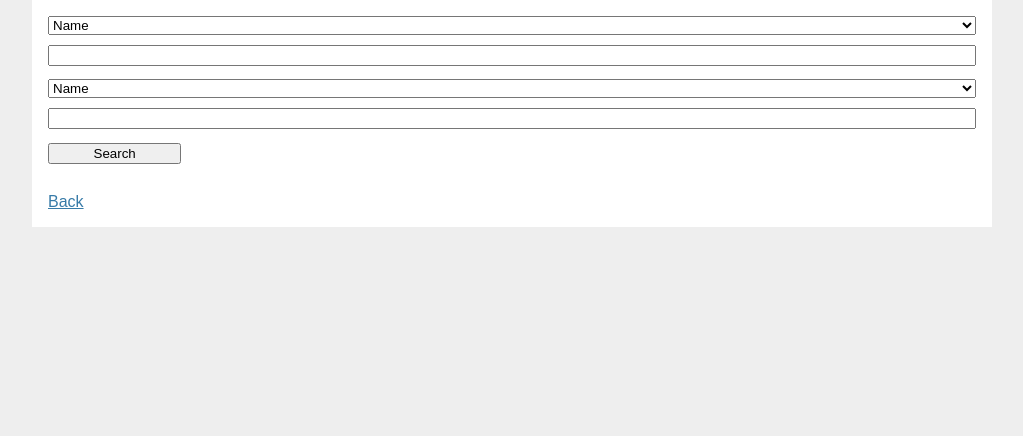
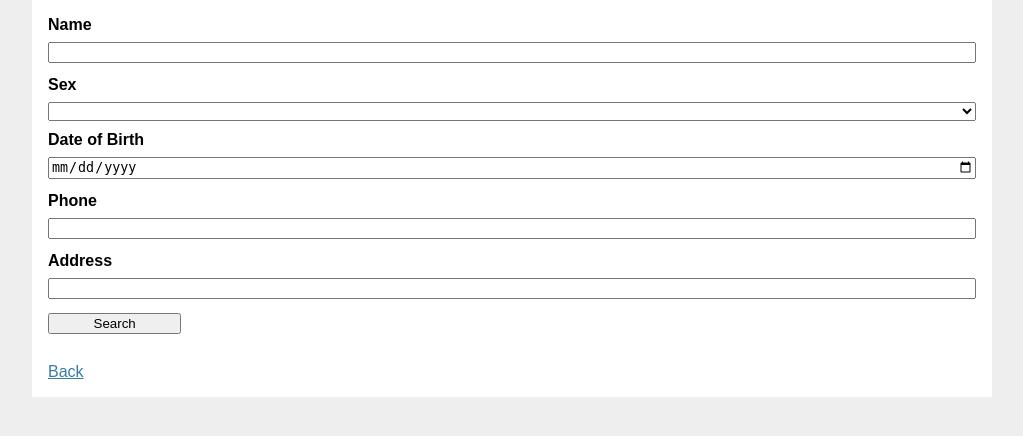
Before and after one commit to alfaloo/Model_Collection, a Flask app: page /search in a window 1280 px wide. Shown: the part 98-534 px from the top of the page, without its empty margins (128-1151 px from the left). Run offline with Flask 3, Linux system fonts and the light colour scheme; a user stored in the database is signed in; data comes from the database, SQL or seed files in the repository; parts of the project's set-up code (start-up, migrations or seed data) failed here and were passed over.

Commit message:
Updated search feature

```diff
--- a/flaskr/__init__.py
+++ b/flaskr/__init__.py
@@ -3,7 +3,7 @@ import os
 from flask import Flask, render_template, request, session
 from flask_sqlalchemy import SQLAlchemy
 from datetime import datetime
-from flask_migrate import migrate
+from flask_migrate import Migrate
 
 # flask --app flaskr run --debug
 
--- a/flaskr/blog.py
+++ b/flaskr/blog.py
@@ -57,23 +57,43 @@ def add_patient():
 @login_required
 def search():
     if request.method == 'POST':
-        criteria_1 = request.form['criteria_1']
-        criteria_1_value = request.form['criteria_1_value']
-        double_criteria = False
-        criteria_2 = None
-        criteria_2_value = None
+        name = request.form['name']
+        sex = request.form['sex']
+        date_of_birth = request.form['date_of_birth']
+        phone = request.form['phone']
+        address = request.form['address']
+        empty_search = True;
 
-        if request.form['criteria_2_value'] != "":
-            double_criteria = True
-            criteria_2 = request.form['criteria_2']
-            criteria_2_value = request.form['criteria_2_value']
+        query = 'SELECT * FROM patient p WHERE'
+        if name:
+            empty_search = False;
+            query += f' name = "{name}" AND'
+        if sex != "empty":
+            empty_search = False;
+            query += f' sex = "{sex}" AND'
+        if date_of_birth:
+            empty_search = False;
+            query += f' date_of_birth = "{date_of_birth}" AND'
+        if phone:
+            empty_search = False;
+            query += f' phone = "{phone}" AND'
+        if address:
+            empty_search = False;
+            query += f' address = "{address}" AND'
+
+        query = query[:-3]
 
         db = get_db()
-        query = f'SELECT * FROM patient WHERE {criteria_1} = "{criteria_1_value}"'
-        if double_criteria:
-            query += f' AND {criteria_2} = "{criteria_2_value}"'
-        query += ' ORDER BY name DESC;'
-        patients = db.execute(query).fetchall()
+        if empty_search:
+            patients = db.execute(
+                'SELECT p.id, name, sex, date_of_birth, phone, address'
+                ' FROM patient p'
+                ' ORDER BY name ASC'
+            ).fetchall()
+        else:
+            query += 'ORDER BY name DESC;'
+            patients = db.execute(query).fetchall()
+
         return render_template('blog/index.html', patients=patients)
 
     return render_template('blog/search.html')
--- a/flaskr/templates/blog/add_patient.html
+++ b/flaskr/templates/blog/add_patient.html
@@ -8,12 +8,13 @@
   <form method="post">
     <label for="name">Name</label>
     <input name="name" id="name" value="{{ request.form['name'] }}" required>
+    <label for="sex">Sex</label>
     <select id="sex" name="sex">
         <option value="male">male</option>
         <option value="female">female</option>
     </select>
     <label for="date_of_birth">Date of Birth</label>
-    <input name="date_of_birth" id="date_of_birth" value="{{ request.form['date_of_birth'] }}" required>
+    <input type="date" name="date_of_birth" id="date_of_birth" value="{{ request.form['date_of_birth'] }}" required>
     <label for="phone">Phone</label>
     <input name="phone" id="phone" value="{{ request.form['phone'] }}" required>
     <label for="address">Address</label>
--- a/flaskr/templates/blog/index.html
+++ b/flaskr/templates/blog/index.html
@@ -12,7 +12,7 @@
       <header>
         <div>
           <h1>{{ patient['name'] }}</h1>
-          <p>sex: {{ patient['sex'] }}, DOB: {{ patient['date_of_birth'] }}</p>
+          <p>Sex: {{ patient['sex'] }}, DOB: {{ patient['date_of_birth'] }}</p>
         </div>
         {% if g.user['is_admin'] == 1 %}
           <a class="action" href="{{ url_for('blog.update_patient', patient_id=patient['id']) }}">Edit</a>
--- a/flaskr/templates/blog/search.html
+++ b/flaskr/templates/blog/search.html
@@ -6,24 +6,20 @@
 
 {% block content %}
   <form method="post">
-    <select id="criteria_1" name="criteria_1">
-        <option value="name">Name</option>
-        <option value="sex">Sex</option>
-        <option value="date_of_birth">Date of Birth</option>
-        <option value="phone">Phone</option>
-        <option value="address">Address</option>
-
+    <label for="name">Name</label>
+    <input name="name" id="name" value="{{ request.form['name'] }}">
+    <label for="sex">Sex</label>
+    <select id="sex" name="sex">
+        <option value="empty"></option>
+        <option value="male">male</option>
+        <option value="female">female</option>
     </select>
-    <input name="criteria_1_value" id="criteria_1_value" required>
-
-    <select id="criteria_2" name="criteria_2">
-        <option value="name">Name</option>
-        <option value="sex">Sex</option>
-        <option value="date_of_birth">Date of Birth</option>
-        <option value="phone">Phone</option>
-        <option value="address">Address</option>
-    </select>
-    <input name="criteria_2_value" id="criteria_2_value">
+    <label for="date_of_birth">Date of Birth</label>
+    <input type="date" name="date_of_birth" id="date_of_birth" value="{{ request.form['date_of_birth'] }}">
+    <label for="phone">Phone</label>
+    <input name="phone" id="phone" value="{{ request.form['phone'] }}">
+    <label for="address">Address</label>
+    <input name="address" id="address" value="{{ request.form['address'] }}">
 
     <input type="submit" value="Search">
   </form>
--- a/flaskr/templates/blog/update_patient.html
+++ b/flaskr/templates/blog/update_patient.html
@@ -8,12 +8,13 @@
   <form method="post">
     <label for="name">Name</label>
     <input name="name" id="name" value="{{ request.form['name'] or patient['name'] }}" required>
+    <label for="sex">Sex</label>
     <select id="sex" name="sex">
         <option value="male">male</option>
         <option value="female">female</option>
     </select>
     <label for="date_of_birth">Date of Birth</label>
-    <input name="date_of_birth" id="date_of_birth" value="{{ request.form['date_of_birth'] or patient['date_of_birth'] }}" required>
+    <input type="date" name="date_of_birth" id="date_of_birth" value="{{ request.form['date_of_birth'] or patient['date_of_birth'] }}" required>
     <label for="phone">Phone</label>
     <input name="phone" id="phone" value="{{ request.form['phone'] or patient['phone'] }}" required>
     <label for="address">Address</label>
```
Also changed, not shown: 1 other file.
